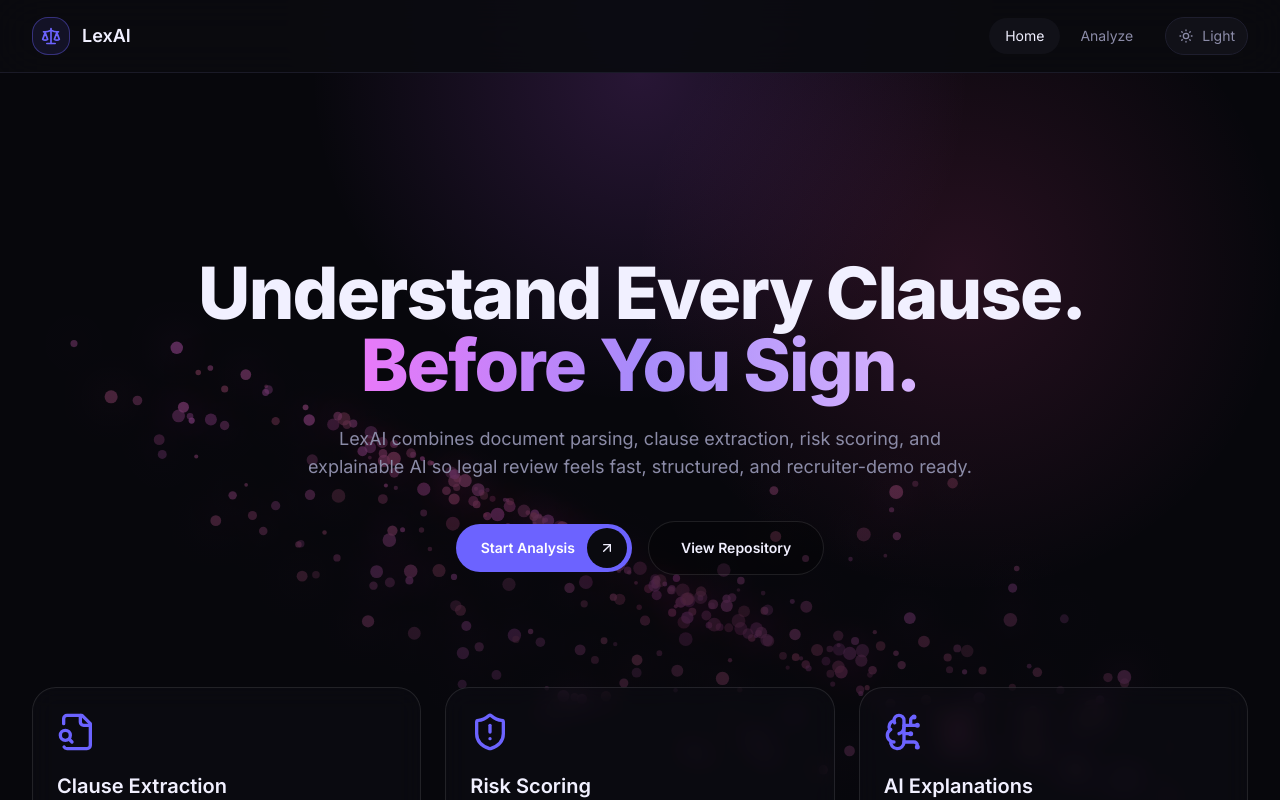
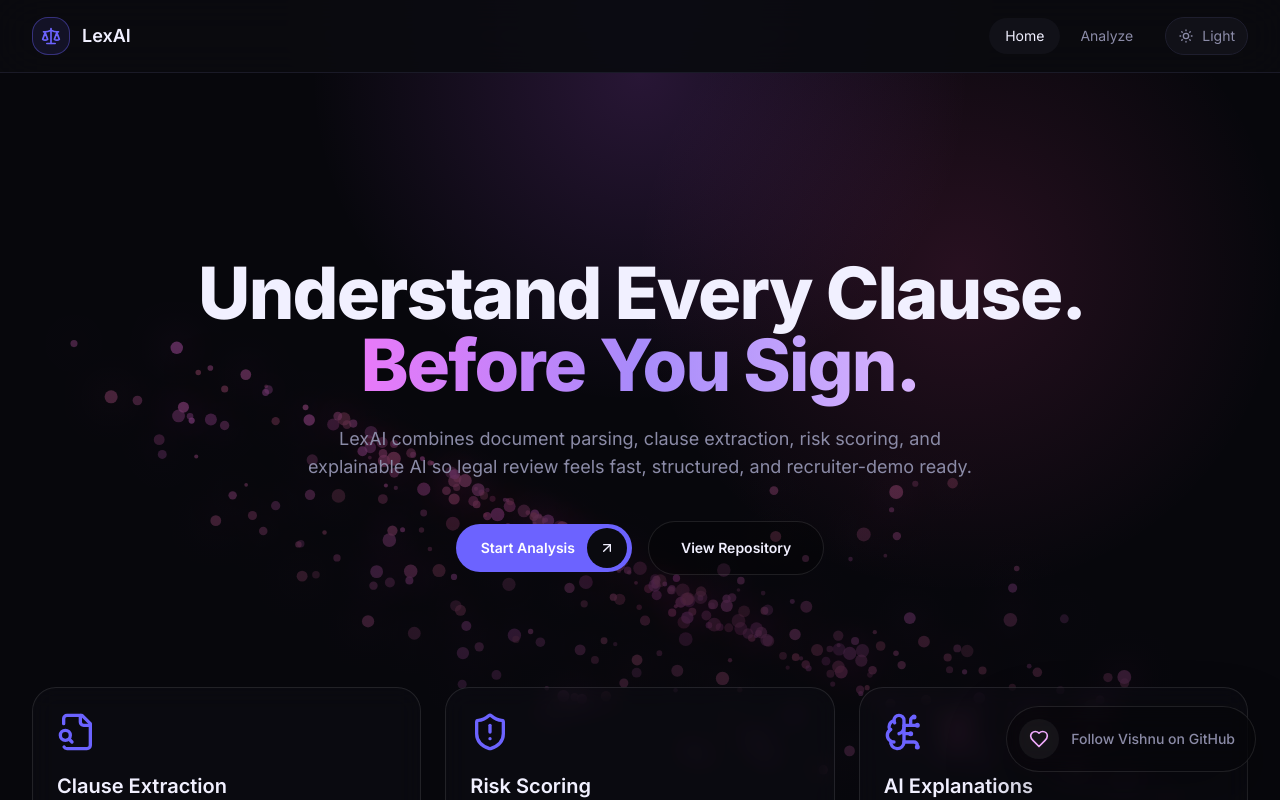
Before and after one commit to Vishnu-VJ24/Legal-Risk-Sentinel, a React (Vite) app in the folder frontend/: page / in a window 1280 px wide. Shown: the top 800 px of the page. Built offline with nearby package versions, Linux system fonts and the light colour scheme; no server answers.

Commit message:
Add floating GitHub follow heart

```diff
--- a/frontend/src/components/layout/AppShell.tsx
+++ b/frontend/src/components/layout/AppShell.tsx
@@ -1,4 +1,5 @@
 import { Outlet, useLocation } from 'react-router-dom';
+import { HeartFavorite } from '../ui/HeartFavorite';
 import { Header } from './Header';
 
 export const AppShell = () => {
@@ -17,6 +18,9 @@ export const AppShell = () => {
       >
         <Outlet />
       </main>
+      <div className="pointer-events-none fixed bottom-5 right-4 z-40 sm:bottom-7 sm:right-6">
+        <HeartFavorite className="pointer-events-auto" />
+      </div>
     </div>
   );
 };
--- /dev/null
+++ b/frontend/src/components/ui/HeartFavorite.tsx
@@ -0,0 +1,53 @@
+import { motion } from 'framer-motion';
+import { Heart } from 'lucide-react';
+import { useState } from 'react';
+import { cn } from '../../utils/cn';
+
+interface HeartFavoriteProps {
+  href?: string;
+  label?: string;
+  className?: string;
+}
+
+export const HeartFavorite = ({
+  href = 'https://github.com/Vishnu-VJ24',
+  label = 'Follow Vishnu on GitHub',
+  className,
+}: HeartFavoriteProps) => {
+  const [isLiked, setIsLiked] = useState(false);
+
+  return (
+    <motion.a
+      href={href}
+      target="_blank"
+      rel="noreferrer"
+      aria-label={label}
+      title={label}
+      onClick={() => setIsLiked((current) => !current)}
+      whileTap={{ scale: 0.94 }}
+      className={cn(
+        'group inline-flex items-center gap-3 rounded-full border border-white/10 bg-black/30 px-3 py-3 text-sm text-text-secondary shadow-[0_20px_60px_rgba(0,0,0,0.35)] backdrop-blur-md transition hover:border-fuchsia-400/40 hover:text-text-primary',
+        className,
+      )}
+    >
+      <motion.span
+        animate={{
+          scale: isLiked ? [1, 1.28, 1] : 1,
+        }}
+        transition={{
+          duration: 0.32,
+          ease: 'easeInOut',
+        }}
+        className="flex h-10 w-10 items-center justify-center rounded-full bg-white/5"
+      >
+        <Heart
+          className={cn(
+            'h-5 w-5 transition-colors',
+            isLiked ? 'fill-pink-500 text-pink-500' : 'text-fuchsia-300 group-hover:text-pink-400',
+          )}
+        />
+      </motion.span>
+      <span className="hidden whitespace-nowrap pr-2 font-medium sm:inline">{label}</span>
+    </motion.a>
+  );
+};
```
